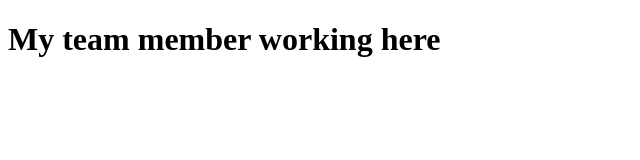
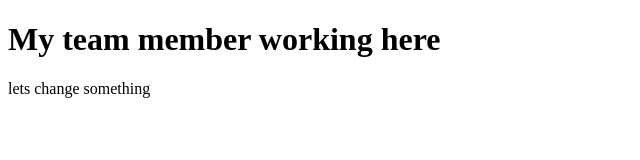
Before and after one commit to Mdforidulislam/My-Team-work, a plain HTML site: page index.html in a window 1280 px wide. Shown: the whole page, without its empty margins (0-640 px from the left). Drawn offline with Linux system fonts and the light colour scheme.

Commit message:
This is form SarkerXx branch

```diff
--- a/index.html
+++ b/index.html
@@ -7,5 +7,6 @@
 </head>
 <body>
     <h1>My team member working here </h1>
+    <div>lets change something </div>
 </body>
 </html>
```
